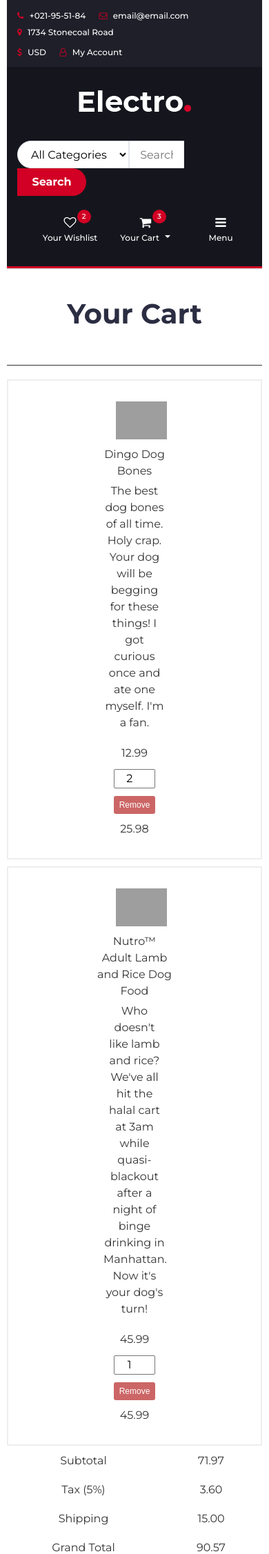
After one commit to vanhaust1134/nhom10_ST6_BE1_NH21, a PHP site: page /shopcart.php in a window 390 px wide. The commit adds this page. Shown: the top 2253 px of the page at 69% size. Run offline with PHP 8.4, Linux system fonts and the light colour scheme; data that the repository does not hold is empty; some libraries are stand-ins or nearby versions; grey boxes are pictures that could not be loaded.

Commit message:
nhom10.3

```diff
--- /dev/null
+++ b/css/shopcart.css
@@ -0,0 +1,222 @@
+*{
+    padding: 0;
+    margin: 0;
+    box-sizing: border-box;
+  }
+
+  body{
+  padding: 0 10px;
+  }
+
+  .shop-cart{
+    text-align: center;
+    padding: 40px 0;
+  }
+
+  .products{
+    width: 100%;
+    display: flex;
+    align-items: center;
+    padding: 30px 0;
+    border: 2px solid #eee;
+    margin-bottom: 10px;
+  }
+
+  .products:hover{
+  cursor: pointer;
+  }
+
+  .product-image{
+    width: 20%;
+    text-align: center;
+  }
+  .product-details{
+    width: 37%;
+    text-align: center;
+  }
+  .product-price{
+    width: 12%;
+    text-align: center;
+  }
+  .product-quantity{
+    width: 10%;
+    text-align: center;
+  }
+  .product-removal{
+    text-align: center;
+  }
+  .product-line-price{
+    width: 12%;
+    text-align: center;
+  }
+  .products .product-quantity input {
+    width: 40px;
+  }
+
+  .remove-product {
+    border: 0;
+    padding: 4px 8px;
+    background-color: #c66;
+    color: #fff;
+    font-family: Arial, Helvetica, sans-serif ;
+    font-size: 12px;
+    border-radius: 3px;
+  }
+
+  .remove-product:hover {
+    background-color: #a44;
+  }
+
+
+  /* TOTAL */
+  .totals-item {
+    float: right;
+    clear: both;
+    width: 100%;
+    margin-bottom: 10px;
+  }
+
+  .totals-item label {
+    float: left;
+    clear: both;
+    width: 79%;
+    text-align: right;
+  }
+
+  .totals-value {
+    float: right;
+    width: 15%;
+    text-align: center;
+  }
+
+  /* Checkout */
+  .checkout {
+    border: 0;
+    margin-top: 20px;
+    padding: 6px 25px;
+    background-color: #6b6;
+    color: #fff;
+    font-size: 25px;
+    border-radius: 3px;
+  }
+
+  .check{
+      text-align: right;
+      padding: 0 60px;
+  }
+  .checkout:hover {
+    background-color: #494;
+  }
+
+  @media screen and (max-width: 960px) {
+
+    .shopping-cart {
+      margin: 0;
+      padding-top: 20px;
+      border-top: 1px solid #333;
+    }
+
+    .column-labels {
+      display: none;
+    }
+
+    .product-image {
+      float: right;
+      width: auto;
+    }
+    .product-image img {
+        margin: 0 0 10px 10px;
+    }
+    .product-details {
+        float: none;
+        margin-bottom: 10px;
+        width: auto;
+      }
+      .product-price {
+        clear: both;
+        width: 70px;
+      }
+
+      .product-quantity {
+        width: 100px;
+      }
+      .product-quantity input {
+        margin-left: 20px;
+      }
+
+      /* .product-quantity:before {
+        content: 'x';
+      } */
+
+      .product-removal {
+        width: auto;
+      }
+
+      .product-line-price {
+        float: right;
+        width: 70px;
+      }
+
+      .product-image{
+        width: 20%;
+        /* text-align: center; */
+    }
+    .product-details{
+        width: 30%;
+        /* text-align: center; */
+    }
+    .product-price{
+        width: 12%;
+        /* text-align: center; */
+    }
+    .product-quantity{
+        width: 10%;
+        /* text-align: center; */
+    }
+
+  }
+
+    @media screen and (max-width: 650px) {
+        .products{
+            flex-direction: column;
+        }
+
+        .product-removal {
+          float: right;
+        }
+        .product-line-price {
+          float: right;
+          clear: left;
+          width: auto;
+          margin-top: 10px;
+        }
+
+        .product-quantity{
+            padding: 11px 0;
+            margin-left: -63px;
+        }
+
+        .products .product-quantity input {
+            width: 60px;
+            text-align: center;
+        }
+
+        p {
+            margin: 5px 10px 10px;
+        }
+        /* .product .product-line-price:before {
+          content: 'Item Total: $';
+        } */
+
+        .totals-item label {
+            width: 60%;
+            text-align: center;
+        }
+        .totals-item .totals-value {
+            width: 40%;
+        }
+        .check {
+            padding: 0 55px;
+            text-align: center;
+        }
+    }
--- a/footer.html
+++ b/footer.html
@@ -138,6 +138,7 @@
 		<script src="js/nouislider.min.js"></script>
 		<script src="js/jquery.zoom.min.js"></script>
 		<script src="js/main.js"></script>
+		<script src="js/shopcart.js"></script>
 
 	</body>
 </html>
--- a/header.php
+++ b/header.php
@@ -36,6 +36,7 @@ $getAll10Products = $product->getAll10Products();
 
 		<!-- Custom stlylesheet -->
 		<link type="text/css" rel="stylesheet" href="css/style.css"/>
+		<link type="text/css" rel="stylesheet" href="css/shopcart.css"/>
 
 		<!-- HTML5 shim and Respond.js for IE8 support of HTML5 elements and media queries -->
 		<!-- WARNING: Respond.js doesn't work if you view the page via file:// -->
@@ -145,7 +146,7 @@ $getAll10Products = $product->getAll10Products();
 											<h5>SUBTOTAL: $2940.00</h5>
 										</div>
 										<div class="cart-btns">
-											<a href="#">View Cart</a>
+											<a href="shopcart.php">View Cart</a>
 											<a href="#">Checkout  <i class="fa fa-arrow-circle-right"></i></a>
 										</div>
 									</div>
--- /dev/null
+++ b/js/shopcart.js
@@ -0,0 +1,77 @@
+/* Set rates + misc */
+var taxRate = 0.05;
+var shippingRate = 15.00;
+var fadeTime = 300;
+
+
+/* Assign actions */
+$('.product-quantity input').change( function() {
+  updateQuantity(this);
+});
+
+$('.product-removal button').click( function() {
+  removeItem(this);
+});
+
+
+/* Recalculate cart */
+function recalculateCart()
+{
+  var subtotal = 0;
+
+  /* Sum up row totals */
+  $('.products').each(function () {
+    subtotal += parseFloat($(this).children('.product-line-price').text());
+  });
+
+  /* Calculate totals */
+  var tax = subtotal * taxRate;
+  var shipping = (subtotal > 0 ? shippingRate : 0);
+  var total = subtotal + tax + shipping;
+
+  /* Update totals display */
+  $('.totals-value').fadeOut(fadeTime, function() {
+    $('#cart-subtotal').html(subtotal.toFixed(2));
+    $('#cart-tax').html(tax.toFixed(2));
+    $('#cart-shipping').html(shipping.toFixed(2));
+    $('#cart-total').html(total.toFixed(2));
+    if(total == 0){
+      $('.checkout').fadeOut(fadeTime);
+    }else{
+      $('.checkout').fadeIn(fadeTime);
+    }
+    $('.totals-value').fadeIn(fadeTime);
+  });
+}
+
+
+/* Update quantity */
+function updateQuantity(quantityInput)
+{
+  /* Calculate line price */
+  var productRow = $(quantityInput).parent().parent();
+  var price = parseFloat(productRow.children('.product-price').text());
+  var quantity = $(quantityInput).val();
+  var linePrice = price * quantity;
+
+  /* Update line price display and recalc cart totals */
+  productRow.children('.product-line-price').each(function () {
+    $(this).fadeOut(fadeTime, function() {
+      $(this).text(linePrice.toFixed(2));
+      recalculateCart();
+      $(this).fadeIn(fadeTime);
+    });
+  });
+}
+
+
+/* Remove item from cart */
+function removeItem(removeButton)
+{
+  /* Remove row from DOM and recalc cart total */
+  var productRow = $(removeButton).parent().parent();
+  productRow.slideUp(fadeTime, function() {
+    productRow.remove();
+    recalculateCart();
+  });
+}
--- /dev/null
+++ b/shopcart.php
@@ -0,0 +1,88 @@
+<?php
+include "header.php";
+?>
+
+<!-- CART -->
+<h1 class="shop-cart">Your Cart</h1>
+
+<div class="shopping-cart">
+
+    <div class="column-labels">
+        <label class="product-image">Image</label>
+        <label class="product-details">Product</label>
+        <label class="product-price">Price</label>
+        <label class="product-quantity">Quantity</label>
+        <label class="product-removal">Remove</label>
+        <label class="product-line-price">Total</label>
+    </div>
+
+    <div class="products">
+        <div class="product-image">
+            <img src="https://s.cdpn.io/3/dingo-dog-bones.jpg" width="100%">
+        </div>
+        <div class="product-details">
+            <div class="product-title">Dingo Dog Bones</div>
+            <p class="product-description">The best dog bones of all time. Holy crap. Your dog will be begging for
+                these things! I got curious once and ate one myself. I'm a fan.</p>
+        </div>
+        <div class="product-price">12.99</div>
+        <div class="product-quantity">
+            <input type="number" value="2" min="1">
+        </div>
+        <div class="product-removal">
+            <button class="remove-product">
+                Remove
+            </button>
+        </div>
+        <div class="product-line-price">25.98</div>
+    </div>
+
+    <div class="products">
+        <div class="product-image">
+            <img src="https://s.cdpn.io/3/large-NutroNaturalChoiceAdultLambMealandRiceDryDogFood.png" width="100%">
+        </div>
+        <div class="product-details">
+            <div class="product-title">Nutro™ Adult Lamb and Rice Dog Food</div>
+            <p class="product-description">Who doesn't like lamb and rice? We've all hit the halal cart at 3am while
+                quasi-blackout after a night of binge drinking in Manhattan. Now it's your dog's turn!</p>
+        </div>
+        <div class="product-price">45.99</div>
+        <div class="product-quantity">
+            <input type="number" value="1" min="1">
+        </div>
+        <div class="product-removal">
+            <button class="remove-product">
+                Remove
+            </button>
+        </div>
+        <div class="product-line-price">45.99</div>
+    </div>
+
+    <div class="totals">
+        <div class="totals-item">
+            <label>Subtotal</label>
+            <div class="totals-value" id="cart-subtotal">71.97</div>
+        </div>
+        <div class="totals-item">
+            <label>Tax (5%)</label>
+            <div class="totals-value" id="cart-tax">3.60</div>
+        </div>
+        <div class="totals-item">
+            <label>Shipping</label>
+            <div class="totals-value" id="cart-shipping">15.00</div>
+        </div>
+        <div class="totals-item totals-item-total">
+            <label>Grand Total</label>
+            <div class="totals-value" id="cart-total">90.57</div>
+        </div>
+    </div>
+    <div class="check">
+        <button class="checkout">Checkout</button>
+    </div>
+
+</div>
+<!-- CART -->
+
+<?php
+include "footer.html";
+?>
```
Also changed, not shown: Admin/products.php (+4 -4 lines).
